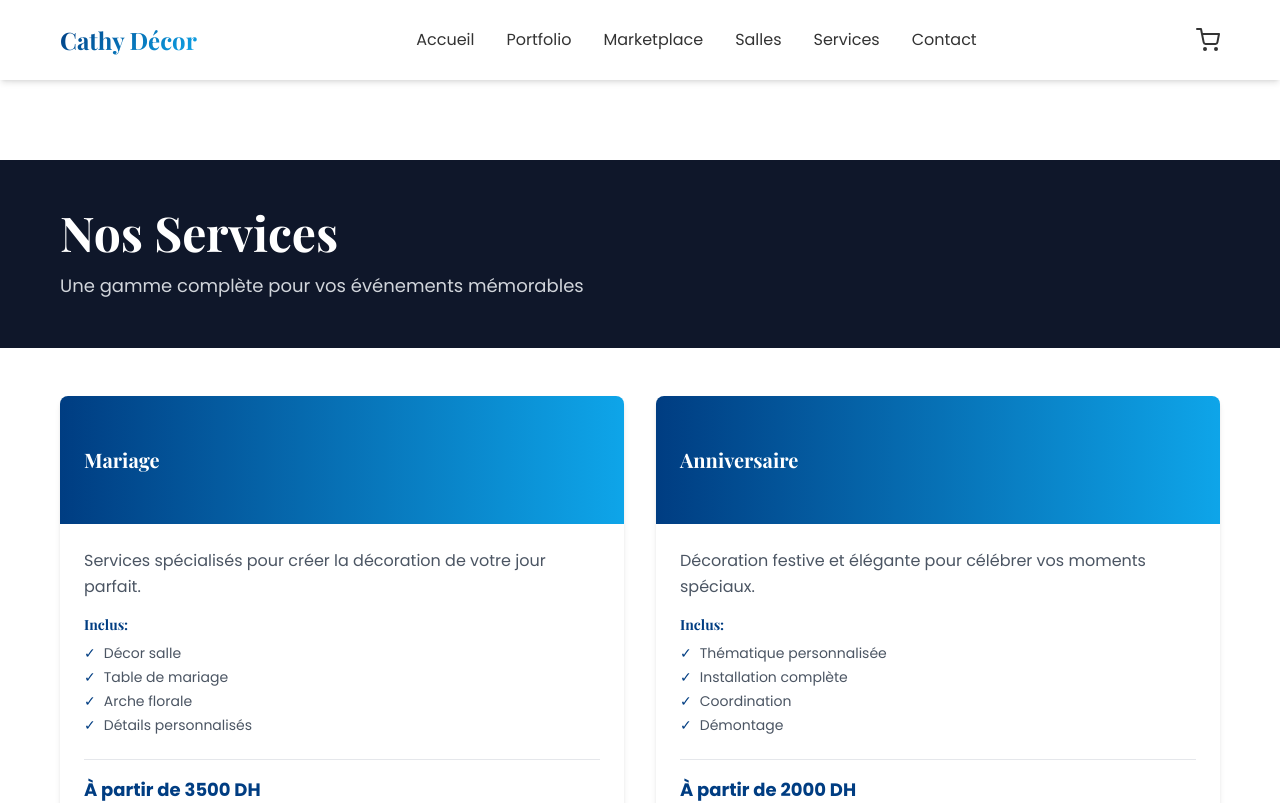
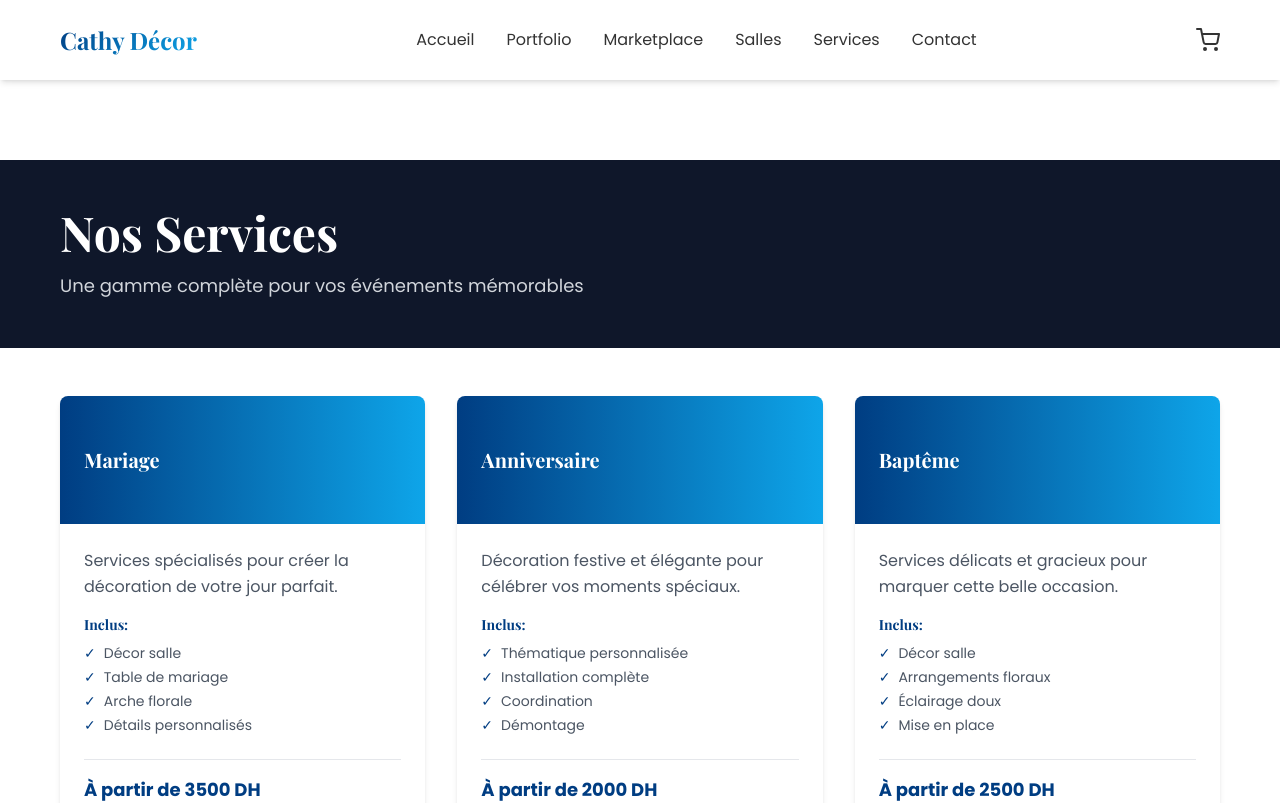
Before and after one commit to nelson227/cathy-decor, a React (Vite) app in the folder frontend/: page /services in a window 1280 px wide. Shown: the top 803 px of the page. Built offline with nearby package versions, Linux system fonts and the light colour scheme; no server answers.

Commit message:
fix: revenir à 3 colonnes pour l'affichage des services

```diff
--- a/frontend/src/pages/Services.jsx
+++ b/frontend/src/pages/Services.jsx
@@ -45,7 +45,7 @@
       </section>
 
       <div className="container-custom">
-        <div className="grid grid-cols-1 md:grid-cols-2 gap-8">
+        <div className="grid grid-cols-1 md:grid-cols-2 lg:grid-cols-3 gap-8">
           {services.map((service) => (
             <div key={service.id} className="bg-white rounded-lg shadow-md hover:shadow-lg transition overflow-hidden">
               {/* Header */}
```
